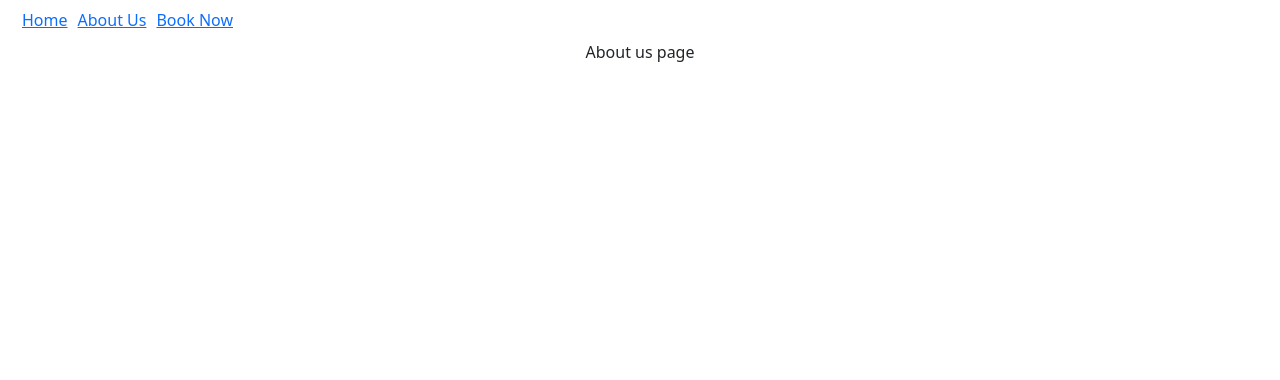
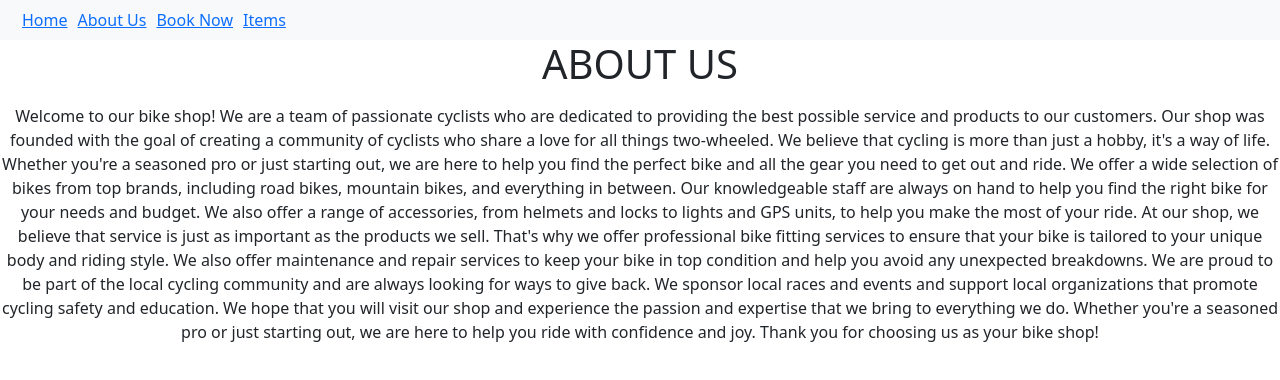
Before and after one commit to secretmedellin/my-app, a React (Create React App) app: page /about in a window 1280 px wide. Shown: the top 380 px of the page. Built offline with nearby package versions, Linux system fonts and the light colour scheme.

Commit message:
add it carosule

```diff
--- a/package.json
+++ b/package.json
@@ -6,12 +6,16 @@
     "@testing-library/jest-dom": "^5.16.5",
     "@testing-library/react": "^13.4.0",
     "@testing-library/user-event": "^13.5.0",
-    "bootstrap": "^5.2.3",
+    "bootstrap": "^5.3.0",
     "google-maps-react": "^2.0.6",
+    "node": "^18.16.0",
     "react": "^18.2.0",
     "react-dom": "^18.2.0",
+    "react-modal": "^3.16.1",
+    "react-responsive-carousel": "^3.2.23",
     "react-router-dom": "^6.8.1",
     "react-scripts": "5.0.1",
+    "react-simply-carousel": "^9.0.1",
     "web-vitals": "^2.1.4"
   },
   "scripts": {
--- a/src/App.js
+++ b/src/App.js
@@ -9,6 +9,9 @@ import Home from "./components/Home";
 import About from "./components/About/index.js";
 import Booking from "./components/Booking/index.js";
 import React from "react";
+// import Modal from "react-modal";
+import Items from "./components/Items/index";
+// import ImageCarousel from "./components/ImageCarousel";
 
 function App() {
   return (
@@ -20,6 +23,7 @@ function App() {
               <Route index element={<Home />} />
               <Route path="/about" element={<About />} />
               <Route path="/booking" element={<Booking />} />
+              <Route path="/items" element={<Items />} />
             </Route>
           </Routes>
         </BrowserRouter>
--- a/src/components/About/index.js
+++ b/src/components/About/index.js
@@ -1,7 +1,36 @@
 import React from "react";
 
 const About = () => {
-  return <div className="about">About us page</div>;
+  return (
+    <div className="about">
+      <h1>
+        <p>ABOUT US</p>
+      </h1>
+      Welcome to our bike shop! We are a team of passionate cyclists who are
+      dedicated to providing the best possible service and products to our
+      customers. Our shop was founded with the goal of creating a community of
+      cyclists who share a love for all things two-wheeled. We believe that
+      cycling is more than just a hobby, it's a way of life. Whether you're a
+      seasoned pro or just starting out, we are here to help you find the
+      perfect bike and all the gear you need to get out and ride. We offer a
+      wide selection of bikes from top brands, including road bikes, mountain
+      bikes, and everything in between. Our knowledgeable staff are always on
+      hand to help you find the right bike for your needs and budget. We also
+      offer a range of accessories, from helmets and locks to lights and GPS
+      units, to help you make the most of your ride. At our shop, we believe
+      that service is just as important as the products we sell. That's why we
+      offer professional bike fitting services to ensure that your bike is
+      tailored to your unique body and riding style. We also offer maintenance
+      and repair services to keep your bike in top condition and help you avoid
+      any unexpected breakdowns. We are proud to be part of the local cycling
+      community and are always looking for ways to give back. We sponsor local
+      races and events and support local organizations that promote cycling
+      safety and education. We hope that you will visit our shop and experience
+      the passion and expertise that we bring to everything we do. Whether
+      you're a seasoned pro or just starting out, we are here to help you ride
+      with confidence and joy. Thank you for choosing us as your bike shop!
+    </div>
+  );
 };
 
 export default About;
--- /dev/null
+++ b/src/components/ImageCarousel.jsx
@@ -0,0 +1,20 @@
+import React from "react";
+import "react-responsive-carousel/lib/styles/carousel.min.css";
+import { Carousel } from "react-responsive-carousel";
+
+const ImageCarousel = (props) => {
+  const imgs = props.imgs;
+  const onClickItem = props.onClickItem;
+  return (
+    <Carousel autoPlay={true} dynamicHeight={true} onClickItem={onClickItem}>
+      {imgs.map((img, index) => {
+        return (
+          <div key={index}>
+            <img src={img.src} alt="img.text" className="carousel-pic" />
+          </div>
+        );
+      })}
+    </Carousel>
+  );
+};
+export default ImageCarousel;
--- /dev/null
+++ b/src/components/Items/index.jsx
@@ -0,0 +1,17 @@
+import React from "react";
+import ImageCarousel from "../ImageCarousel";
+import Image from "../../Images/firepits.jpg";
+import Images from "../../Images/image_candy.jpg";
+
+const Imgbooking = (props) => {
+  const imgs = [
+    { src: Image, text: "firepits" },
+    { src: Images, text: "candy" },
+  ];
+  const onClickItem = (index, item) => {
+    props.onClickItem(imgs[index].src);
+  };
+  return <ImageCarousel imgs={imgs} onClickItem={onClickItem} />;
+};
+
+export default Imgbooking;
--- a/src/components/Navbar/index.js
+++ b/src/components/Navbar/index.js
@@ -33,6 +33,9 @@ const Navbar = () => {
               <li className="nav-item">
                 <Link to="/booking">Book Now</Link>
               </li>
+              <li className="nav-item">
+                <Link to="/items">Items</Link>
+              </li>
             </ul>
           </div>
         </div>
```
Also changed, not shown: src/components/Booking/index.js (+11 -0 lines), src/Images/beachbros_bikes.jpg (deleted), 1 other file (tests, documents, lock files or other folders).
